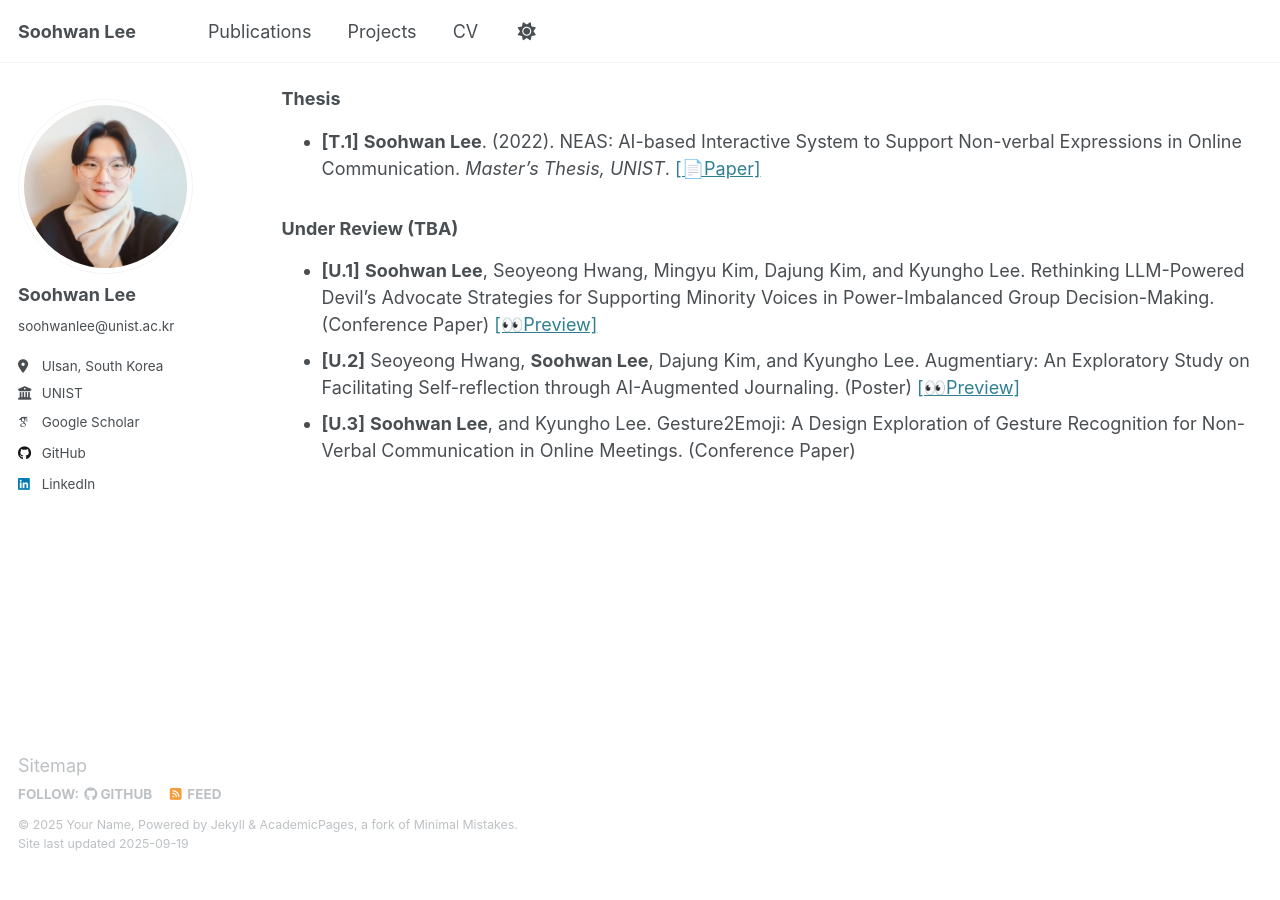
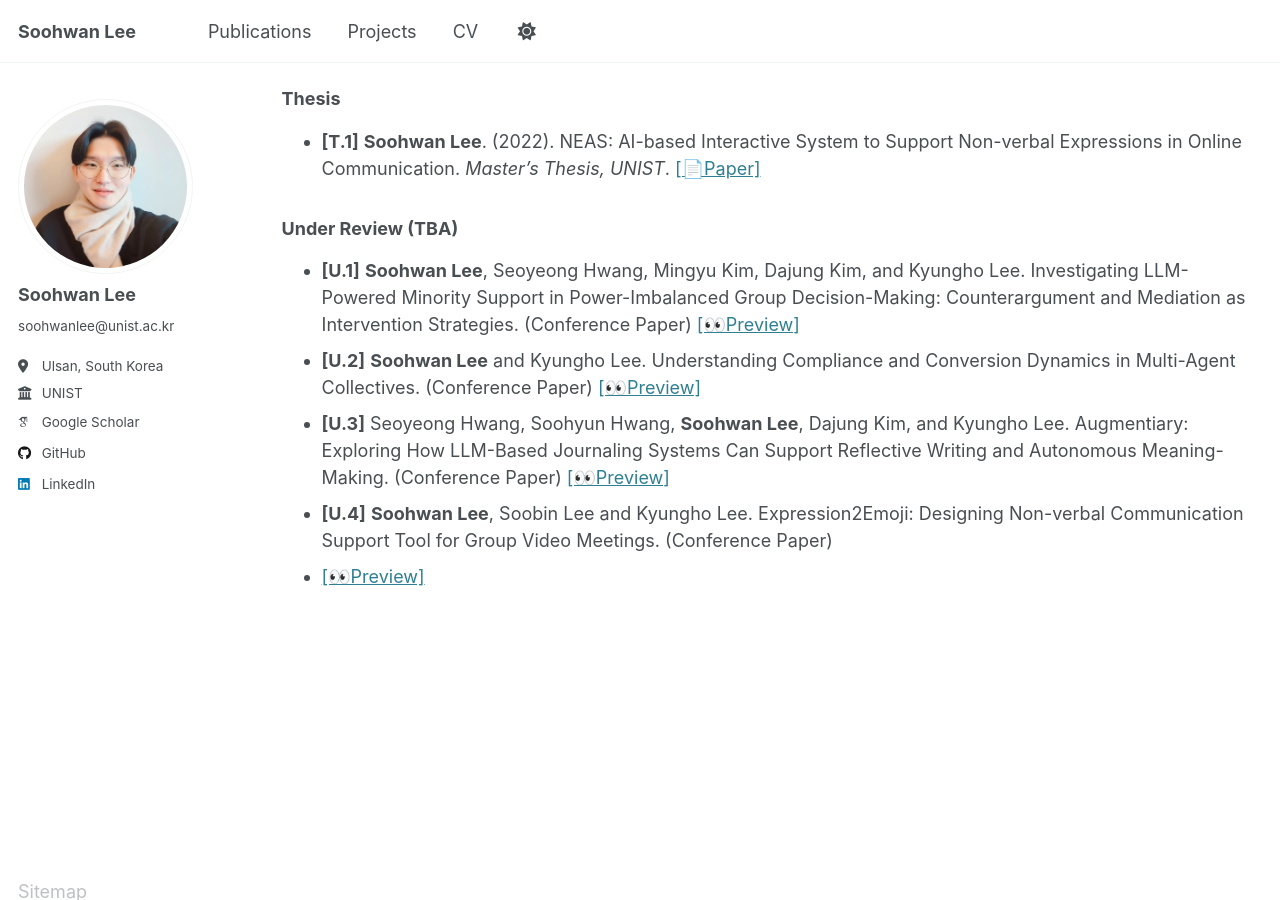
Before and after one commit to Soohwan-Lee/soohwan-lee.github.io, a Jekyll site: the page built from _pages/publications.md, in a window 1280 px wide and 900 px high, scrolled down 1099 px. Built offline with Jekyll 4.4.1, drawn with Linux system fonts in a browser that asks for light colours; some web fonts are replaced; before the commit the page ends 1970 px from its top, so only the background shows below that.

Commit message:
DOCS: publication update

```diff
--- a/_pages/publications.md
+++ b/_pages/publications.md
@@ -35,8 +35,11 @@ C = Conference | J = Journal | S = Short paper/poster | T = Thesis | U = Under R
 [[📄Paper]](https://unist.dcollection.net/srch/srchDetail/200000604178)
 
 ### Under Review (TBA)
-- **[U.1]** **Soohwan Lee**, Seoyeong Hwang, Mingyu Kim, Dajung Kim, and Kyungho Lee. Rethinking LLM-Powered Devil’s Advocate Strategies for Supporting Minority Voices in Power-Imbalanced Group Decision-Making. (Conference Paper)
-[[👀Preview]](/files/voiceForVoiceless.pdf)
-- **[U.2]** Seoyeong Hwang, **Soohwan Lee**, Dajung Kim, and Kyungho Lee. Augmentiary: An Exploratory Study on Facilitating Self-reflection through AI-Augmented Journaling. (Poster)
+- **[U.1]** **Soohwan Lee**, Seoyeong Hwang, Mingyu Kim, Dajung Kim, and Kyungho Lee. Investigating LLM-Powered Minority Support in Power-Imbalanced Group Decision-Making: Counterargument and Mediation as Intervention Strategies. (Conference Paper)
+[[👀Preview]](/files/CSCW_revision_clear.pdf)
+- **[U.2]** **Soohwan Lee** and Kyungho Lee. Understanding Compliance and Conversion Dynamics in Multi-Agent Collectives. (Conference Paper)
+[[👀Preview]](/files/CHI26-SIMA.pdf)
+- **[U.3]** Seoyeong Hwang, Soohyun Hwang, **Soohwan Lee**, Dajung Kim, and Kyungho Lee. Augmentiary: Exploring How LLM-Based Journaling Systems Can Support Reflective Writing and Autonomous Meaning-Making. (Conference Paper)
 [[👀Preview]](/files/augmentairy.pdf)
-- **[U.3]** **Soohwan Lee**, and Kyungho Lee. Gesture2Emoji: A Design Exploration of Gesture Recognition for Non-Verbal Communication in Online Meetings. (Conference Paper)
+- **[U.4]** **Soohwan Lee**, Soobin Lee and Kyungho Lee. Expression2Emoji: Designing Non-verbal Communication Support Tool for Group Video Meetings. (Conference Paper)
+- [[👀Preview]](/files/IASDR_Expression2Emoji.pdf)
```
Also changed, not shown: 5 other files.
